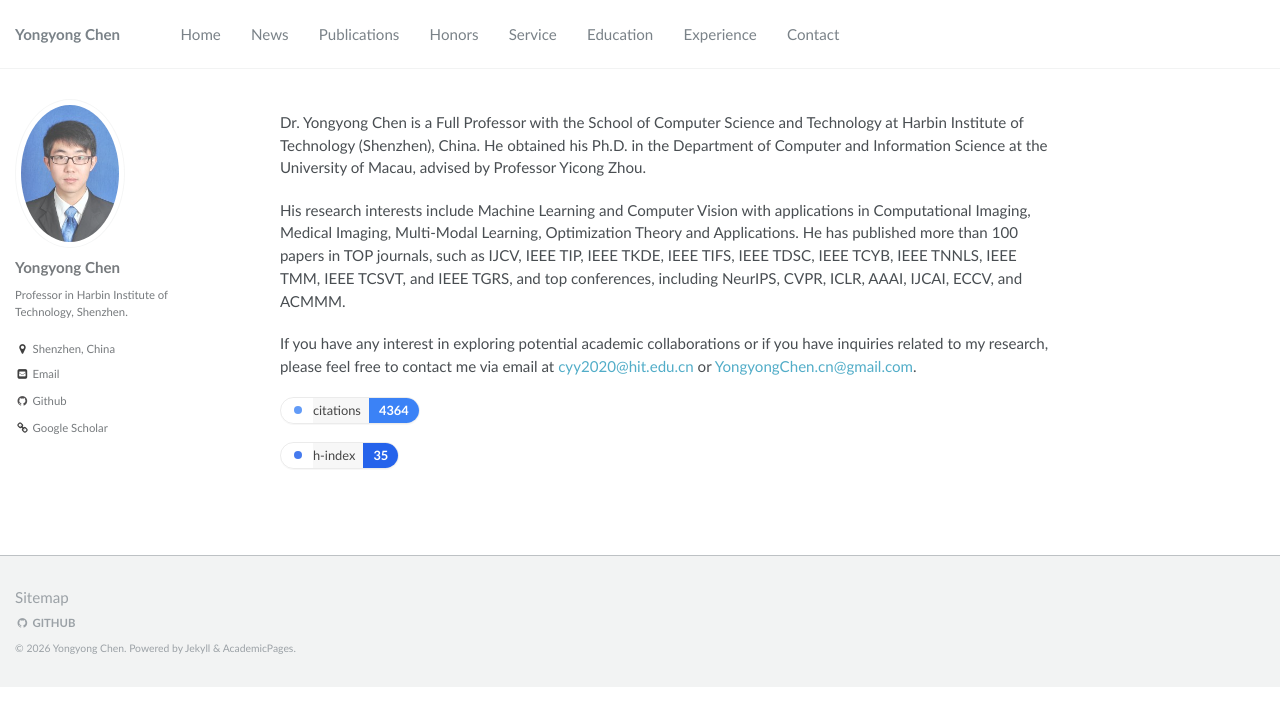
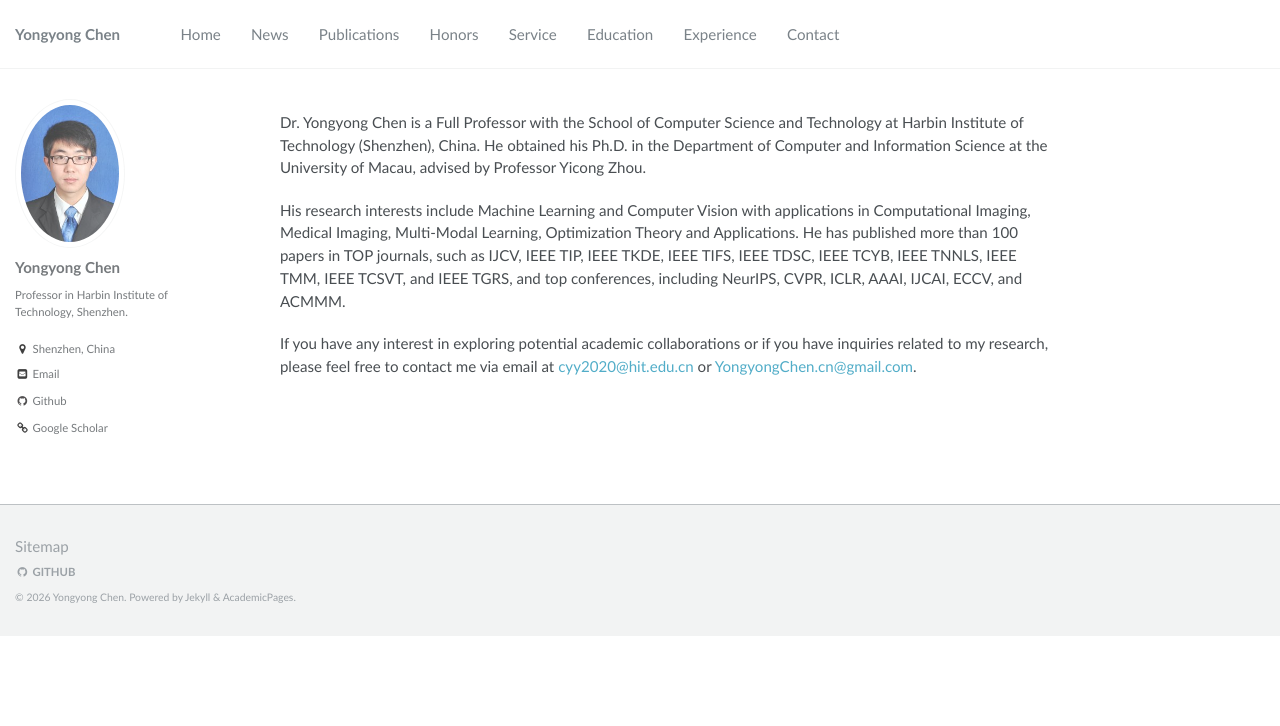
Before and after one commit to cyyhit/cyyhit.github.io, a Jekyll site: the page built from _pages/about.md, in a window 1280 px wide. Shown: the top 726 px of the page. Built offline with Jekyll 4.4.1, drawn with Linux system fonts in a browser that asks for light colours.

Commit message:
Update about.md

```diff
--- a/_pages/about.md
+++ b/_pages/about.md
@@ -18,7 +18,7 @@ If you have any interest in exploring potential academic collaborations or if yo
 <!-- [Google Scholar Profile](https://scholar.google.com/citations?user=ny2mn-cAAAAJ&hl=en&oi=ao){: .btn .btn--primary } -->
 
 
-<div class="scholar-badges">
+<!-- <div class="scholar-badges">
   <a class="scholar-badge badge-cite" href="https://scholar.google.com/citations?user=ny2mn-cAAAAJ&hl=en&oi=ao" target="_blank" rel="noopener">
     <span class="badge-icon"></span>
     <span class="badge-label">citations</span>
@@ -32,4 +32,4 @@ If you have any interest in exploring potential academic collaborations or if yo
     <span class="badge-label">h-index</span>
     <span class="badge-value">35</span>
   </a>
-</div>
+</div> -->
```
